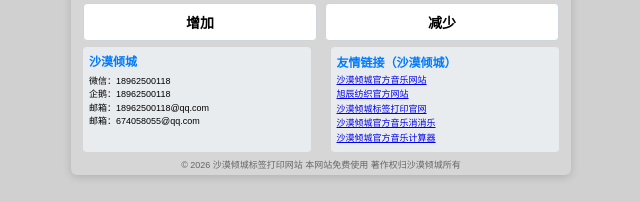
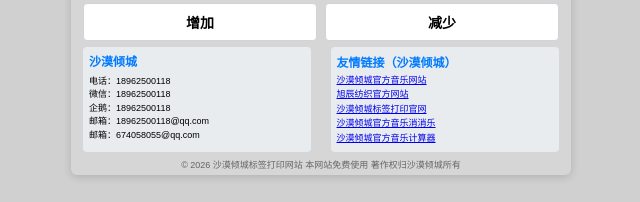
Before and after one commit to SMQCGF/18962500118, a plain HTML site: page index.html in a window 1280 px wide. Shown: the part 545-747 px from the top of the page, without its empty margins (319-959 px from the left). Drawn offline with Linux system fonts and the light colour scheme; no server answers; a script that the page names is missing.

Commit message:
Add files via upload

```diff
--- a/index.html
+++ b/index.html
@@ -153,6 +153,7 @@ body{background:#d0d0d0;padding:3px 10px 3px 10px;}
   <div class="footer-row">
     <div class="footer-left">
       <div class="footer-title">沙漠倾城</div>
+      电话：18962500118<br>
       微信：18962500118<br>
       企鹅：18962500118<br>
       邮箱：18962500118@qq.com<br>
```
